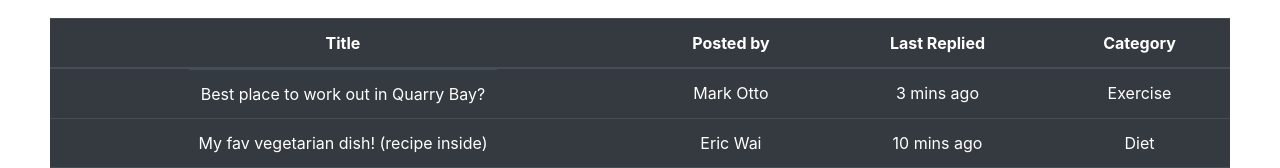
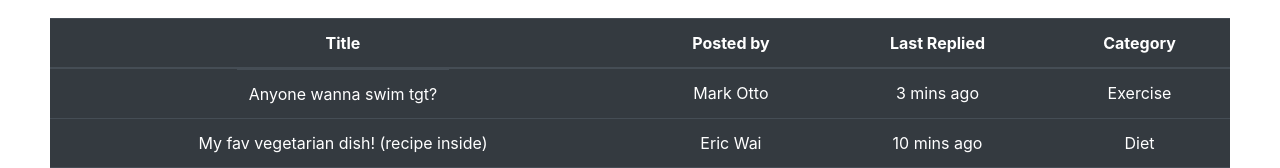
Before and after one commit to HongKong19/team-7, a React (Create React App) app: page /forum in a window 1280 px wide. Shown: the part 176-344 px from the top of the page. Built offline with nearby package versions, Linux system fonts and the light colour scheme.

Commit message:
changed forum

```diff
--- a/src/components/Forum.js
+++ b/src/components/Forum.js
@@ -36,7 +36,7 @@ const Example = (props) => {
       <tbody>
         <tr>
           <Link to='/forumExample'>
-            <td style={{color:'white'}}>Best place to work out in Quarry Bay?</td>
+            <td style={{color:'white'}}>Anyone wanna swim tgt?</td>
           </Link>
           <td>Mark Otto</td>
           <td>3 mins ago</td>
```
